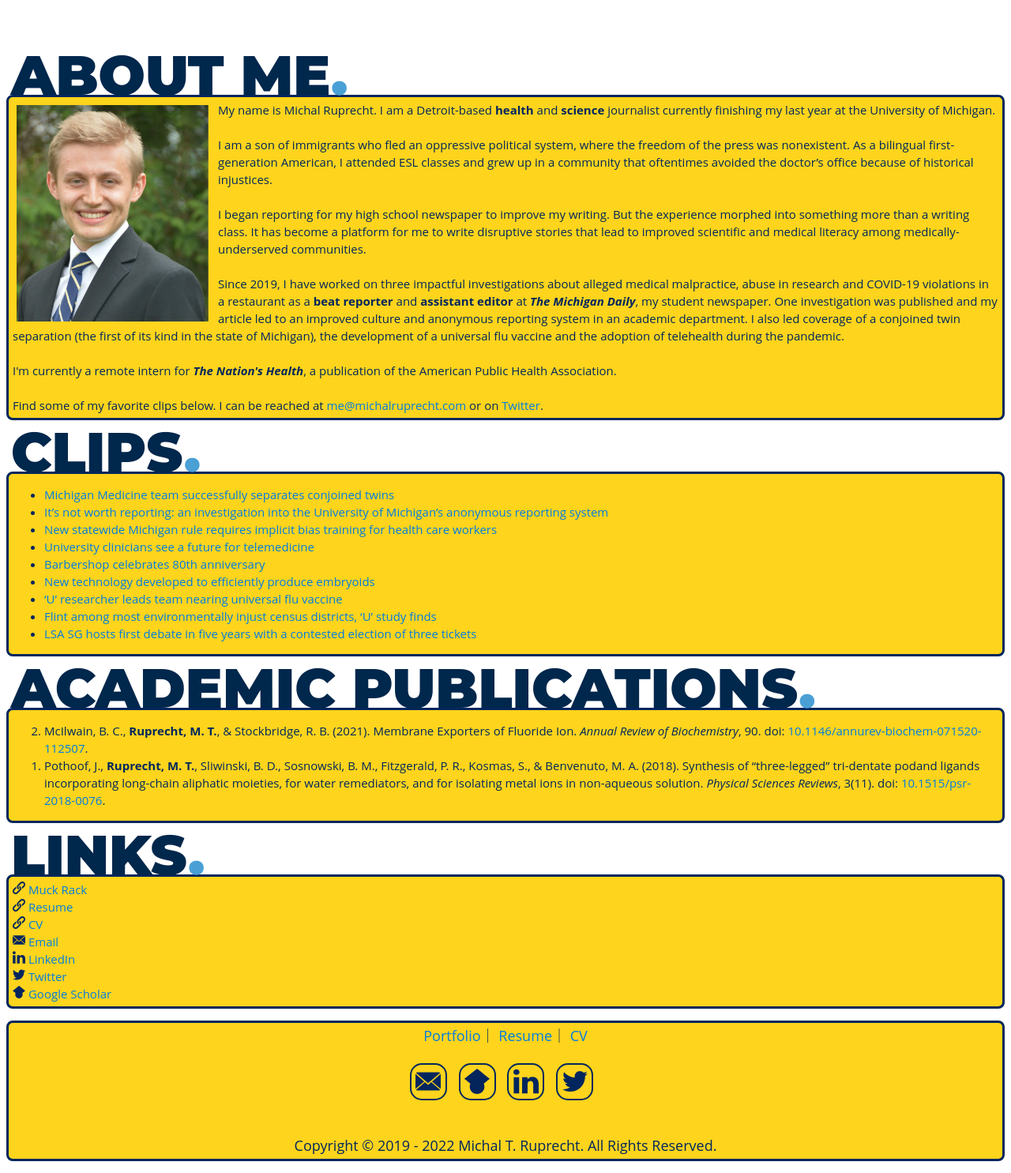
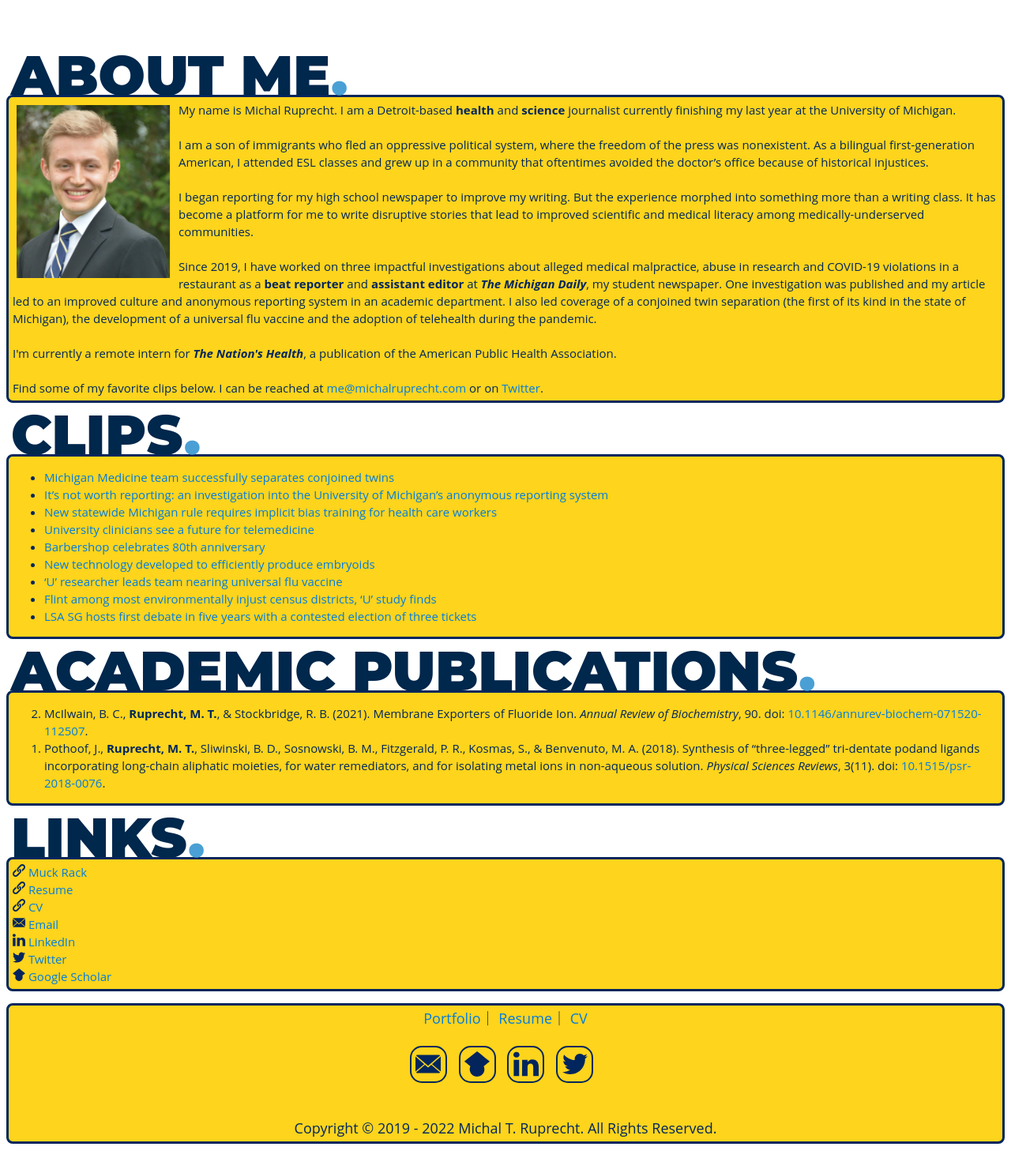
Before and after one commit to MichalRuprecht/michalruprecht.github.io, a Jekyll site: the page built from index.html, in a window 1280 px wide. Shown: the whole page at 79% size. Built offline with Jekyll 4.4.1, drawn with Linux system fonts in a browser that asks for light colours; after the commit the page ends 1463 px from its top, so only the background shows below that.

Commit message:
Update index.html

```diff
--- a/index.html
+++ b/index.html
@@ -12,7 +12,7 @@ title: Home - Michal Ruprecht
           <br />ABOUT ME<font color="#4AA0D5">.</font>
         </div>
         <div class="college">
-          <h3><img src="assets/profile.svg" width="250" style="float:left;margin:5px 5px">
+          <h3><img src="assets/profile.svg" width="200" style="float:left;margin:5px 5px">
             My name is Michal Ruprecht. I am a Detroit-based <b>health</b> and <b>science</b> journalist currently finishing my last year at the University of Michigan.
 
             <br><br>I am a son of immigrants who fled an oppressive political system, where the freedom of the press was nonexistent. As a bilingual first-generation American, I attended ESL classes and grew up in a community that oftentimes avoided the doctor’s office because of historical injustices.
```
